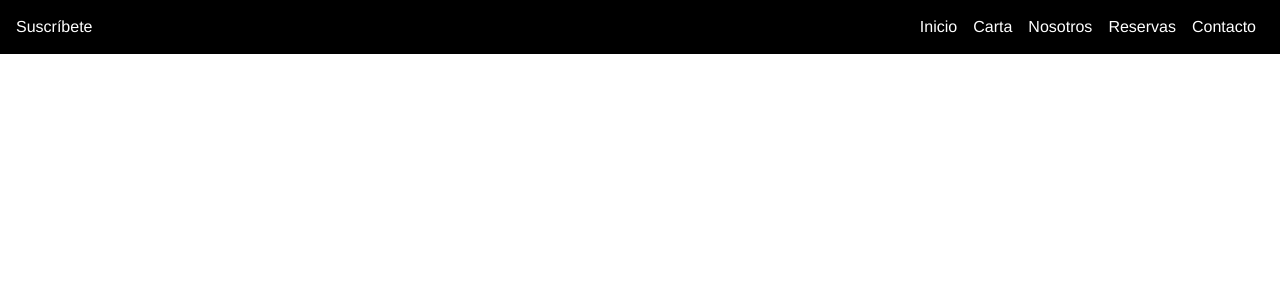
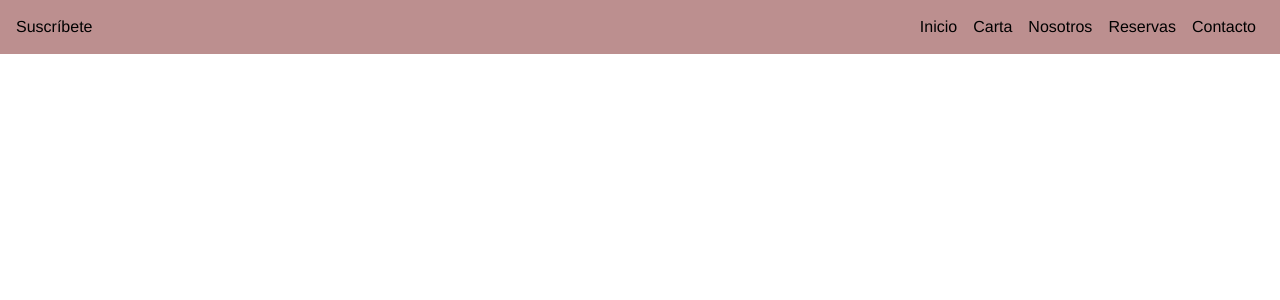
Before and after one commit to janupla/app-restaurante-4, a React (Vite) app: page / in a window 1280 px wide. Shown: the top 300 px of the page. Built offline with nearby package versions, Linux system fonts and the light colour scheme.

Commit message:
cambio color

```diff
--- a/src/components/Cabecera.css
+++ b/src/components/Cabecera.css
@@ -1,6 +1,6 @@
 .Cabecera {
     width: 100%;
-    background-color: black;
+    background-color: rosybrown;
     padding: 1em;
 
     display: flex;
@@ -8,12 +8,14 @@
     justify-content: space-between;
     align-items: center;
 
-    color: white;
+    color: black;
 }
 
 .Cabecera-h1 {}
 
-.Cabecera-a {}
+.Cabecera-a {
+
+}
 
 .Cabecera-button {
     display: none;
@@ -23,7 +25,7 @@
 .Cabecera-svg {
     width: 2em;
     height: 2em;
-    fill: white;
+    fill: black;
 }
 
 .Cabecera-nav {}
```
Also changed, not shown: src/assets/img/aromascafe.png.
